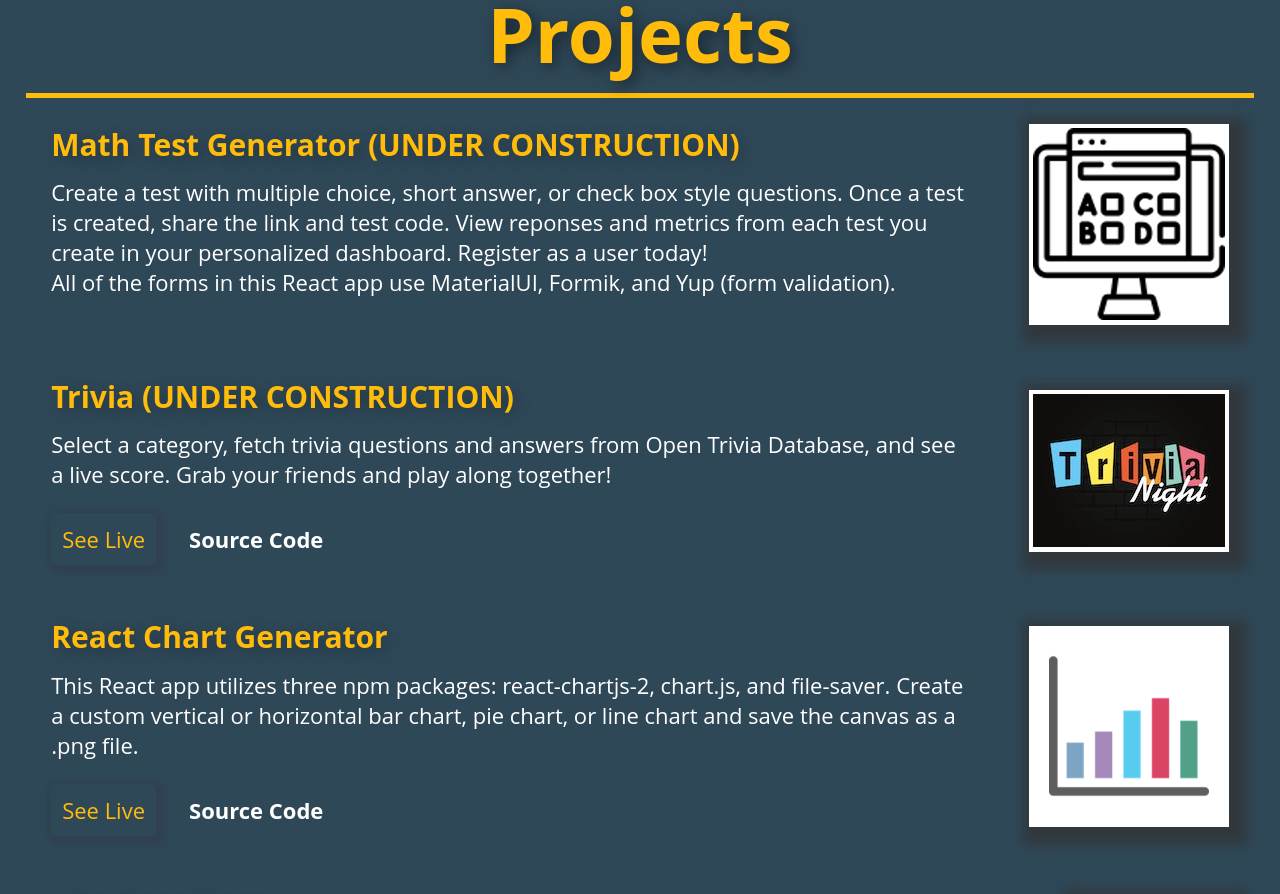
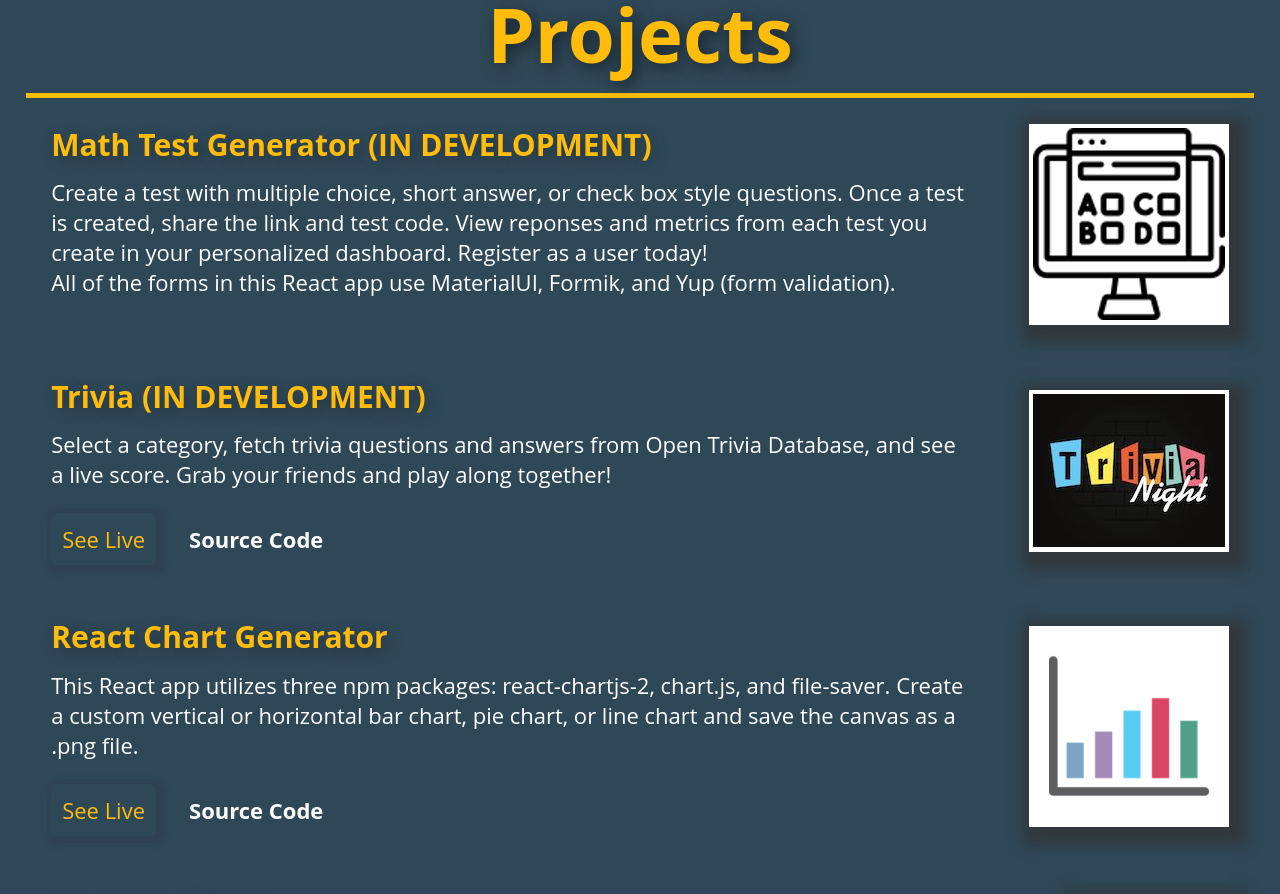
Before and after one commit to tabbathacrouch/Portfolio, a React (Create React App) app: page / in a window 1280 px wide. Shown: the part 1720-2614 px from the top of the page. Built offline with nearby package versions, Linux system fonts and the light colour scheme.

Commit message:
quick update

```diff
--- a/src/components/Projects/Projects.js
+++ b/src/components/Projects/Projects.js
@@ -14,7 +14,7 @@ function Projects() {
         <div className="row">
           <div className="project-text">
             <div className="project-title">
-              Math Test Generator (UNDER CONSTRUCTION)
+              Math Test Generator (IN DEVELOPMENT)
             </div>
 
             <div className="project-info">
@@ -46,7 +46,7 @@ function Projects() {
 
         <div className="row">
           <div className="project-text">
-            <div className="project-title">Trivia (UNDER CONSTRUCTION)</div>
+            <div className="project-title">Trivia (IN DEVELOPMENT)</div>
 
             <div className="project-info">
               Select a category, fetch trivia questions and answers from{" "}
```
